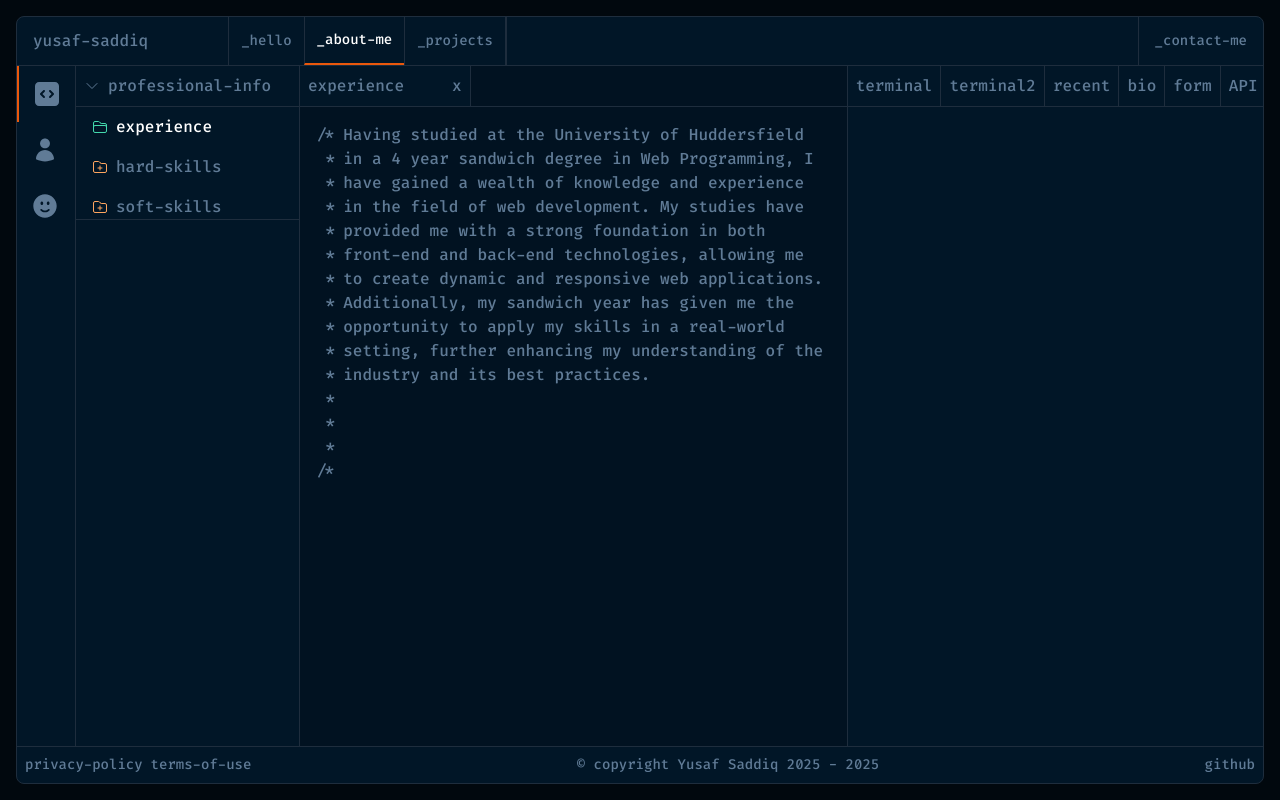
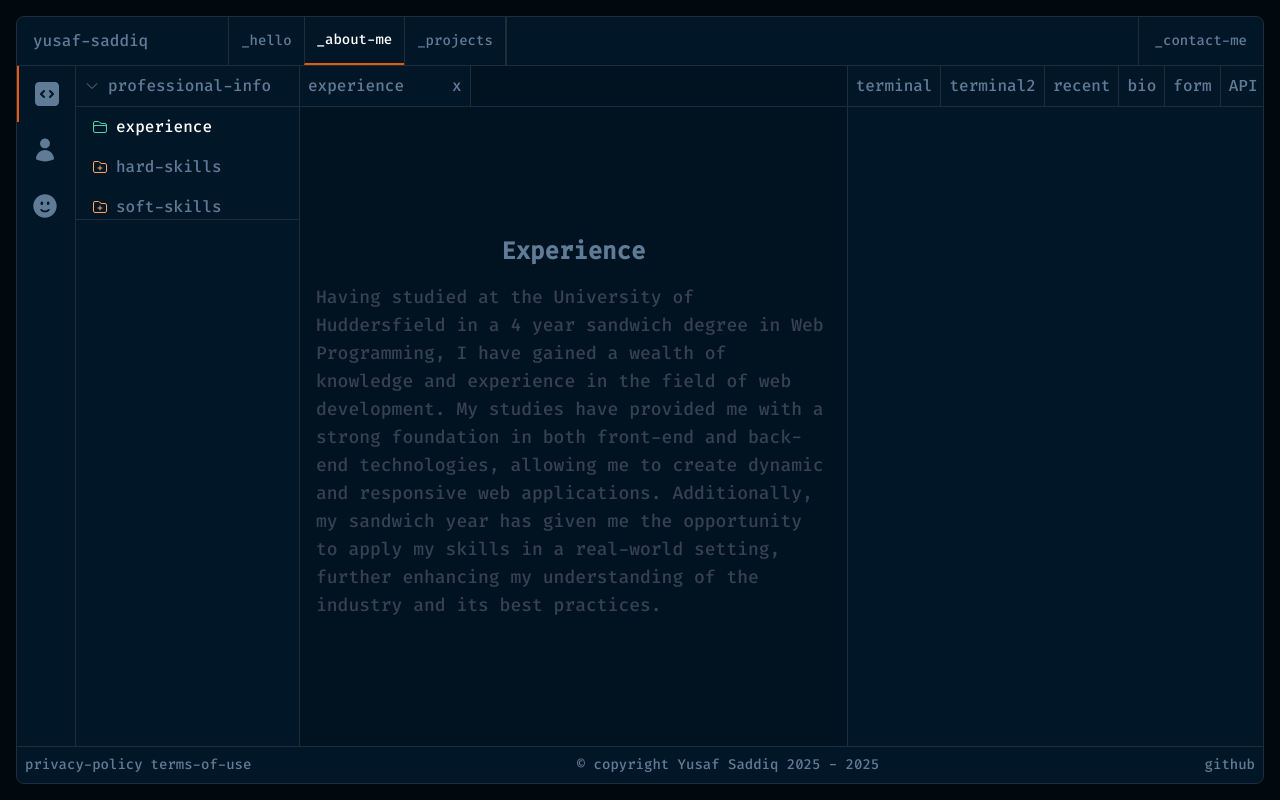
Before and after one commit to YusafS94/next-portfolio, a Next.js app: page /portfolio/about-me in a window 1280 px wide. Built offline with nearby package versions, Linux system fonts and the light colour scheme; a web font is replaced by a local one.

Commit message:
nested sidebar content components added instead of strings, placeholder content removed

```diff
--- a/app/portfolio/page.tsx
+++ b/app/portfolio/page.tsx
@@ -39,7 +39,7 @@ export default function Page() {
 
       <div className="h-auto flex flex-col self-center p-6 gap-2 border border-lines-1 md:w-96 mb-8 lg:mb-0">
         <h3 className="text-lg underline underline-offset-4">What do I do?</h3>
-        <p className="text-base">
+        <p className="text-base text-secondary-4">
           I build custom websites that blend clean code, thoughtful{" "}
           <span className="font-bold text-accent-4">UX</span>, and creative
           flair. From marketing sites to interactive experiences, I work with{" "}
--- /dev/null
+++ b/app/ui/portfolio/about-me/bio.tsx
@@ -0,0 +1,15 @@
+export default function Bio() {
+  return (
+    <div className="flex flex-col items-center justify-center h-full">
+      <h1 className="text-2xl font-bold mb-4">Bio</h1>
+      <p className="text-lg text-gray-700">
+        A passionate web developer with a strong foundation in both front-end
+        and back-end technologies. I have a keen interest in creating dynamic
+        and responsive web applications that provide an excellent user
+        experience. With a background in web programming from the University of
+        Huddersfield, I am always eager to learn new technologies and improve my
+        skills.
+      </p>
+    </div>
+  );
+}
--- /dev/null
+++ b/app/ui/portfolio/about-me/education.tsx
@@ -0,0 +1,12 @@
+export default function Education() {
+  return (
+    <div className="flex flex-col items-center justify-center h-full">
+      <h1 className="text-2xl font-bold mb-4">Education</h1>
+      <ul>
+        <li>13 GCSEs</li>
+        <li>3 A-Levels</li>
+        <li>BSc (Hons) Web Programming from the University of Huddersfield.</li>
+      </ul>
+    </div>
+  );
+}
--- /dev/null
+++ b/app/ui/portfolio/about-me/experience.tsx
@@ -0,0 +1,17 @@
+export default function Experience() {
+  return (
+    <div className="flex flex-col items-center justify-center h-full">
+      <h1 className="text-2xl font-bold mb-4">Experience</h1>
+      <p className="text-lg text-gray-700">
+        Having studied at the University of Huddersfield in a 4 year sandwich
+        degree in Web Programming, I have gained a wealth of knowledge and
+        experience in the field of web development. My studies have provided me
+        with a strong foundation in both front-end and back-end technologies,
+        allowing me to create dynamic and responsive web applications.
+        Additionally, my sandwich year has given me the opportunity to apply my
+        skills in a real-world setting, further enhancing my understanding of
+        the industry and its best practices.
+      </p>
+    </div>
+  );
+}
--- /dev/null
+++ b/app/ui/portfolio/about-me/favourite-games.tsx
@@ -0,0 +1,11 @@
+export default function FavouriteGames() {
+  return (
+    <div className="flex flex-col items-center justify-center h-full">
+      <h1 className="text-2xl font-bold mb-4">Favourite Games</h1>
+      <ul>
+        <li>Helldivers 2</li>
+        <li>Arc Raiders</li>
+      </ul>
+    </div>
+  );
+}
--- /dev/null
+++ b/app/ui/portfolio/about-me/hard-skills.tsx
@@ -0,0 +1,29 @@
+export default function HardSkills() {
+  return (
+    <div className="flex flex-col items-center justify-center h-full">
+      <h1 className="text-2xl font-bold mb-4">Hard Skills</h1>
+      <ul>
+        <li>HTML</li>
+        <li>CSS</li>
+        <li>JavaScript</li>
+        <li>React</li>
+        <li>Next.js</li>
+        <li>Tailwind</li>
+        <li>PHP</li>
+        <li>SQL</li>
+        <li>Git</li>
+        <li>Node.js</li>
+        <li>Express.js</li>
+        <li>Axios</li>
+        <li>REST APIs</li>
+        <li>Webpack</li>
+        <li>Microservices</li>
+        <li>TypeScript</li>
+        <li>Framer</li>
+        <li>WordPress</li>
+        <li>WooCommerce</li>
+        <li>SEO</li>
+      </ul>
+    </div>
+  );
+}
--- /dev/null
+++ b/app/ui/portfolio/about-me/interests.tsx
@@ -0,0 +1,16 @@
+export default function Interests() {
+  return (
+    <div className="flex flex-col items-center justify-center h-full">
+      <h1 className="text-2xl font-bold mb-4">Interests</h1>
+      <ul>
+        <li>Martial Arts</li>
+        <li>Gaming</li>
+        <li>Technology</li>
+        <li>True Crime</li>
+        <li>Fitness</li>
+        <li>3D Modelling</li>
+        <li>Judo</li>
+      </ul>
+    </div>
+  );
+}
--- a/app/ui/portfolio/about-me/nested-sidebar.tsx
+++ b/app/ui/portfolio/about-me/nested-sidebar.tsx
@@ -8,6 +8,35 @@ import {
   FolderPlusIcon,
 } from "@heroicons/react/24/outline";
 import Image from "next/image";
+import Bio from "@/app/ui/portfolio/about-me/bio";
+import Interests from "@/app/ui/portfolio/about-me/interests";
+import Education from "@/app/ui/portfolio/about-me/education";
+import Experience from "@/app/ui/portfolio/about-me/experience";
+import HardSkills from "@/app/ui/portfolio/about-me/hard-skills";
+import SoftSkills from "@/app/ui/portfolio/about-me/soft-skills";
+import Sports from "@/app/ui/portfolio/about-me/sports";
+import FavouriteGames from "@/app/ui/portfolio/about-me/favourite-games";
+
+export const contentComponents: {
+  [outerId: string]: {
+    [innerId: string]: React.ReactNode;
+  };
+} = {
+  "professional-info": {
+    experience: <Experience />,
+    "hard-skills": <HardSkills />,
+    "soft-skills": <SoftSkills />,
+  },
+  "personal-info": {
+    bio: <Bio />,
+    interests: <Interests />,
+    education: <Education />,
+  },
+  "hobbies-info": {
+    sports: <Sports />,
+    "favourite-games": <FavouriteGames />,
+  },
+};
 
 type OuterNavItem = {
   id: string;
@@ -22,12 +51,6 @@ type InnerNavItem = {
 
 type InnerNavItems = {
   [key: string]: InnerNavItem[];
-};
-
-type PlaceholderContent = {
-  [key: string]: {
-    [key: string]: string;
-  };
 };
 
 const outerNavItems: OuterNavItem[] = [
@@ -63,28 +86,6 @@ const innerNavItems: InnerNavItems = {
     { id: "sports", label: "Sports" },
     { id: "favourite-games", label: "Favourite Games" },
   ],
-};
-
-const placeholderContent: PlaceholderContent = {
-  "professional-info": {
-    experience:
-      "Having studied at the University of Huddersfield in a 4 year sandwich degree in Web Programming, I have gained a wealth of knowledge and experience in the field of web development. My studies have provided me with a strong foundation in both front-end and back-end technologies, allowing me to create dynamic and responsive web applications. Additionally, my sandwich year has given me the opportunity to apply my skills in a real-world setting, further enhancing my understanding of the industry and its best practices.",
-    "hard-skills":
-      "HTML, CSS, JavaScript, React, Next.js, Tailwind, PHP, SQL, Git, Node.js, Express.js, Axios, REST APIs, Webpack, Microservices, TypeScript, Framer, WordPress, WooCommerce, SEO.",
-    "soft-skills":
-      "Customer service, teamwork, communication, problem-solving, adaptability, time management, attention to detail, critical thinking, leadership.",
-  },
-  "personal-info": {
-    bio: "A passionate web developer with a strong foundation in both front-end and back-end technologies. I have a keen interest in creating dynamic and responsive web applications that provide an excellent user experience. With a background in web programming from the University of Huddersfield, I am always eager to learn new technologies and improve my skills.",
-    interests:
-      "Martial Arts, Gaming, Technology, True Crime, Fitness, 3D Modelling, Web Development.",
-    education:
-      "13 GCSEs, 3 A-Levels, BSc (Hons) Web Programming from the University of Huddersfield.",
-  },
-  "hobbies-info": {
-    sports: "MMA, UFC, ONE, Bellator.",
-    "favourite-games": "Helldivers 2, Arc Raiders.",
-  },
 };
 
 export default function CustomNestedSidebar() {
@@ -123,14 +124,6 @@ export default function CustomNestedSidebar() {
                   className="w-full text-left p-2 flex justify-between items-center bg-gray-800 hover:bg-gray-700"
                 >
                   {outerItem.id}
-
-                  {/* <Image
-                    className="w-6 h-6"
-                    src={`/heroicons-solid/${outerItem.icon}.svg`}
-                    alt=""
-                    width={20}
-                    height={20}
-                  /> */}
                   <ChevronDownIcon
                     className={`w-4 h-4 ${
                       activeOuterItem === outerItem.id
@@ -174,7 +167,9 @@ export default function CustomNestedSidebar() {
           {activeInnerItem && activeOuterItem && (
             <div>
               <h1 className="text-2xl font-bold mb-4">{activeInnerItem}</h1>
-              <p>{placeholderContent[activeOuterItem][activeInnerItem]}</p>
+              {contentComponents[activeOuterItem]?.[activeInnerItem] ?? (
+                <p className="text-gray-400">No content available.</p>
+              )}
             </div>
           )}
         </main>
@@ -257,26 +252,9 @@ export default function CustomNestedSidebar() {
                 </div>
               </div>
               <div className="flex gap-2 p-4 bg-primary-3 h-full">
-                <div className="flex flex-col items-end">
-                  <p>/*</p>
-                  <p>*</p>
-                  <p>*</p>
-                  <p>*</p>
-                  <p>*</p>
-                  <p>*</p>
-                  <p>*</p>
-                  <p>*</p>
-                  <p>*</p>
-                  <p>*</p>
-                  <p>*</p>
-                  <p>*</p>
-                  <p>*</p>
-                  <p>*</p>
-                  <p>/*</p>
-                </div>
-                <div className="">
-                  <p>{placeholderContent[activeOuterItem][activeInnerItem]}</p>
-                </div>
+                {contentComponents[activeOuterItem]?.[activeInnerItem] ?? (
+                  <p className="text-gray-400">No content available.</p>
+                )}
               </div>
             </div>
           )}
--- /dev/null
+++ b/app/ui/portfolio/about-me/soft-skills.tsx
@@ -0,0 +1,18 @@
+export default function SoftSkills() {
+  return (
+    <div className="flex flex-col items-center justify-center h-full">
+      <h1 className="text-2xl font-bold mb-4">Soft Skills</h1>
+      <ul>
+        <li>Customer service</li>
+        <li>Teamwork</li>
+        <li>Communication</li>
+        <li>Problem-solving</li>
+        <li>Adaptability</li>
+        <li>Time management</li>
+        <li>Attention to detail</li>
+        <li>Critical thinking</li>
+        <li>Leadership</li>
+      </ul>
+    </div>
+  );
+}
--- /dev/null
+++ b/app/ui/portfolio/about-me/sports.tsx
@@ -0,0 +1,13 @@
+export default function Sports() {
+  return (
+    <div className="flex flex-col items-center justify-center h-full">
+      <h1 className="text-2xl font-bold mb-4">Sports</h1>
+      <ul>
+        <li>MMA</li>
+        <li>UFC</li>
+        <li>ONE FC</li>
+        <li>Judo</li>
+      </ul>
+    </div>
+  );
+}
```
